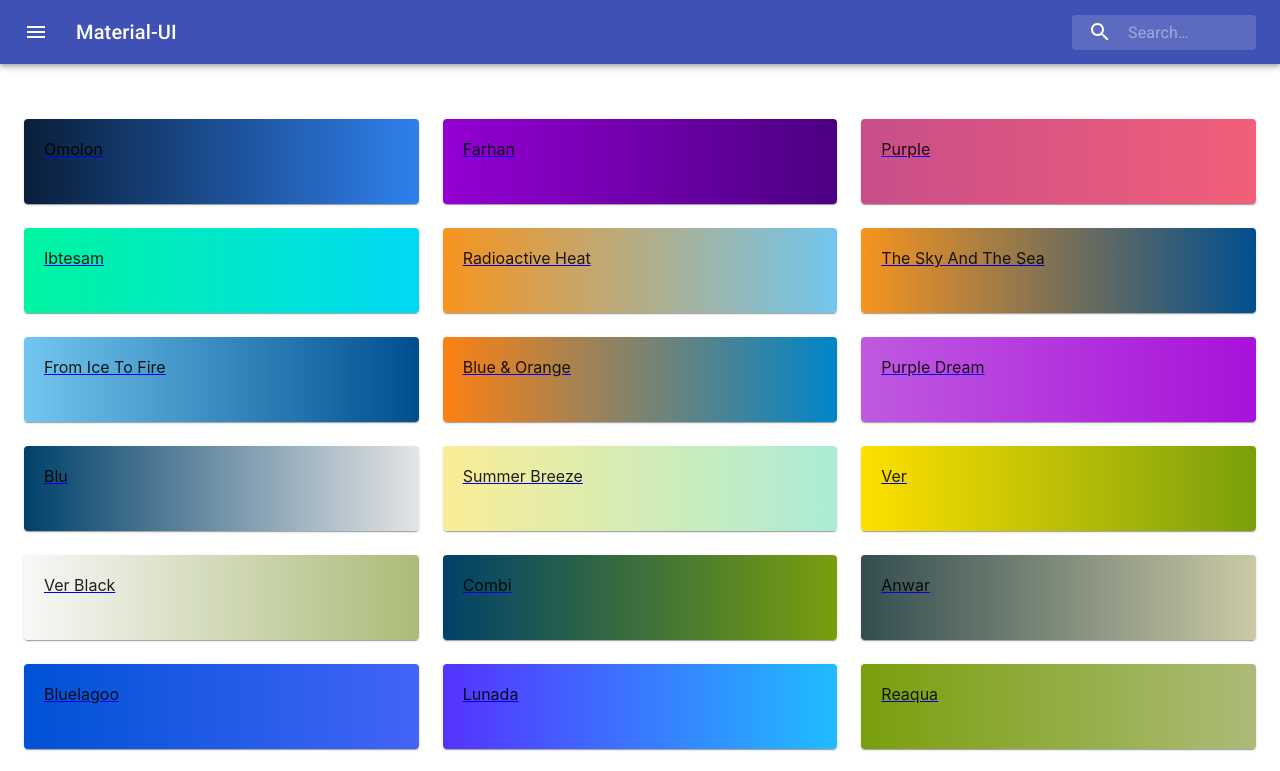
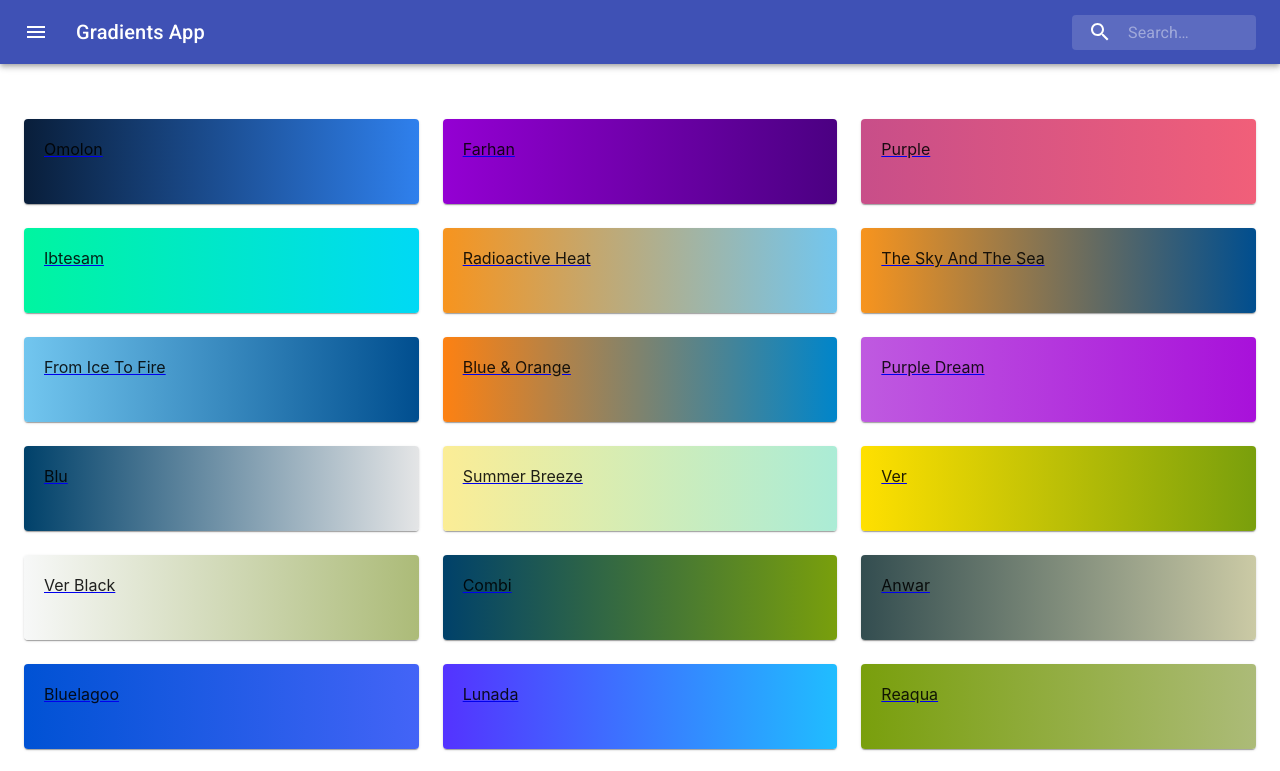
Before and after one commit to AhmedElaguab/gradients-app, a React (Create React App) app: page / in a window 1280 px wide. Shown: the top 771 px of the page. Built offline with nearby package versions, Linux system fonts and the light colour scheme.

Commit message:
fix: change the app's logo

```diff
--- a/src/components/NavBar.jsx
+++ b/src/components/NavBar.jsx
@@ -78,7 +78,7 @@ function NavBar() {
             <MenuIcon />
           </IconButton>
           <Typography className={classes.title} variant="h6" noWrap>
-            Material-UI
+            Gradients App
           </Typography>
           <div className={classes.search}>
             <div className={classes.searchIcon}>
```
